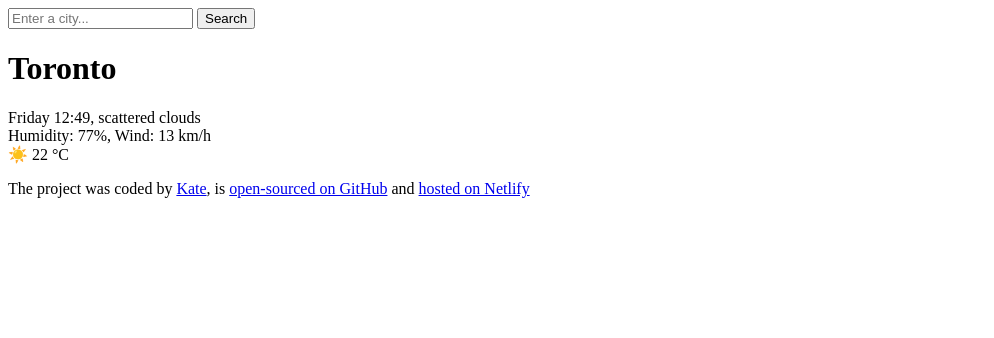
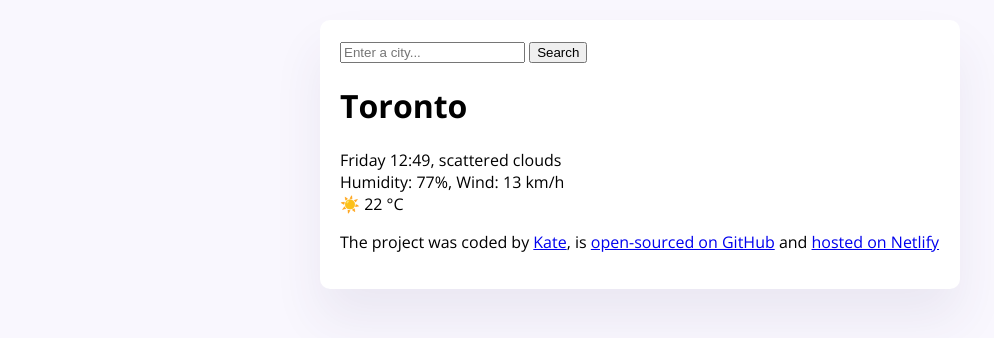
Before and after one commit to KatrinaIT/weather_forecast_app, a plain HTML site: page index.html in a window 1280 px wide. Shown: the whole page, without its empty margins (0-994 px from the left). Drawn offline with nearby package versions, Linux system fonts and the light colour scheme.

Commit message:
styled main container, added the fonts

```diff
--- a/index.html
+++ b/index.html
@@ -4,6 +4,9 @@
     <meta charset="UTF-8" />
     <meta name="viewport" content="width=device-width, initial-scale=1.0" />
     <title>Weather Forecast</title>
+		<link rel="preconnect" href="https://fonts.googleapis.com">
+<link rel="preconnect" href="https://fonts.gstatic.com" crossorigin>
+<link href="https://fonts.googleapis.com/css2?family=Open+Sans:ital,wght@0,300..800;1,300..800&display=swap" rel="stylesheet">
     <link rel="stylesheet" href="src/style.css" />
   </head>
   <body>
@@ -27,8 +30,6 @@
           <div>☀️ 22 °C</div>
         </p>
       </main>
-    </div>
-
 			<footer>
 				<p>
 					The project was coded by
@@ -44,6 +45,9 @@
 					>
 				</p>
 			</footer>
+    </div>
+
+
     <script src="src/script.js"></script>
   </body>
 </html>
--- a/src/style.css
+++ b/src/style.css
@@ -0,0 +1,13 @@
+body {
+  background: #f9f7fe;
+	 font-family: "Open Sans", sans-serif;
+}
+
+.container {
+  background: #fff;
+  box-shadow: 0 30px 50px rgba(65, 50, 100, 0.08);
+  padding: 20px;
+	max-width: 600px;
+  margin: 20px auto;
+  border-radius: 10px;
+}
```
Lines whose indentation alone changed are shown as unchanged.
